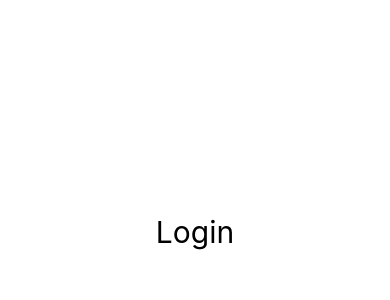
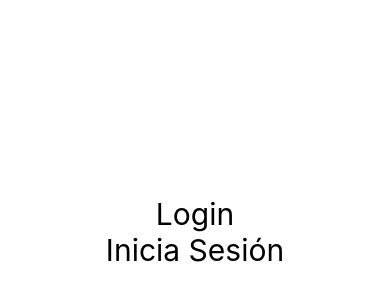
Before and after one commit to Pupghst/Save-You-App, a React Native app: screen / in a window 390 px wide. Shown: the part 190-490 px from the top of the page. Built offline with nearby package versions, Linux system fonts and the light colour scheme.

Commit message:
Poniendo nuevo texto

```diff
--- a/App.js
+++ b/App.js
@@ -6,6 +6,8 @@ export default function App() {
   return (
    <View style={style.container}>
     <Text style={style.titulo}>Login</Text>
+    <Text style={style.titulo}>Inicia Sesión</Text>
+
 
     <StatusBar style='auto' />
    </View>
```
